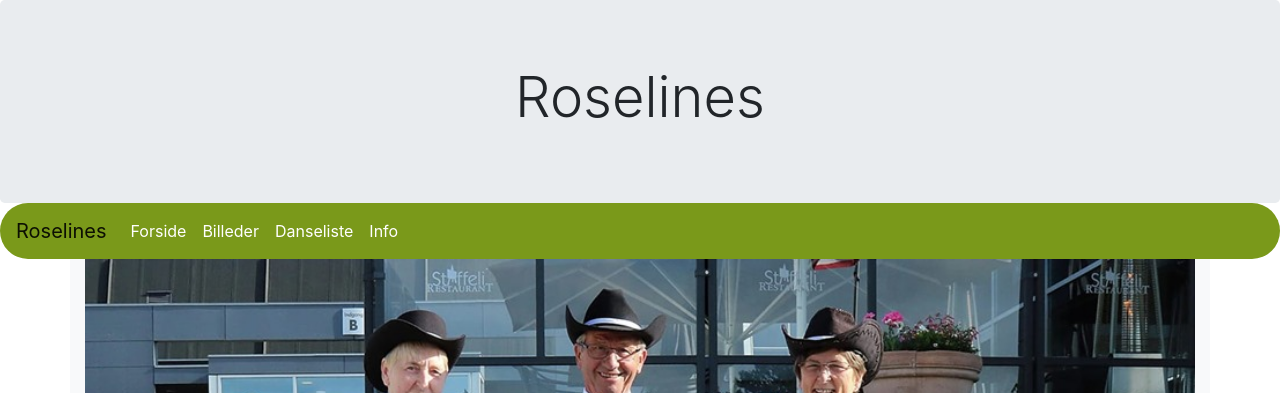
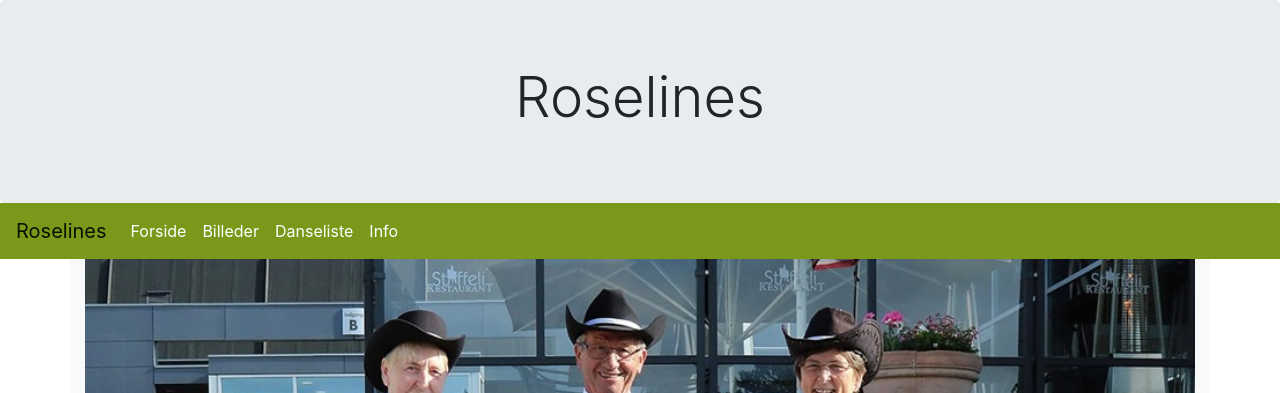
Before and after one commit to lonemathiasen/lonemathiasen.github.io, a Jekyll site: the page built from index.md, in a window 1280 px wide. Shown: the top 393 px of the page. Built offline with Jekyll 4.4.1, drawn with Linux system fonts in a browser that asks for light colours.

Commit message:
Change navbar class to enhance mobile experience by not occluding some text behind the rounded edges. This closes #9.

```diff
--- a/_layouts/default.html
+++ b/_layouts/default.html
@@ -36,7 +36,7 @@
     </div>
 
 
-    <nav class="navbar navbar-expand-lg navbar-light rounded-pill" style="background-color: #7A991A;">
+    <nav class="navbar navbar-expand-lg navbar-light" style="background-color: #7A991A;">
       <a class="navbar-brand" href="index.html">Roselines</a>
       <button class="navbar-toggler" type="button" data-toggle="collapse" data-target="#navbarNav" aria-controls="navbarNav" aria-expanded="false" aria-label="Toggle navigation">
         <span class="navbar-toggler-icon"></span>
```
